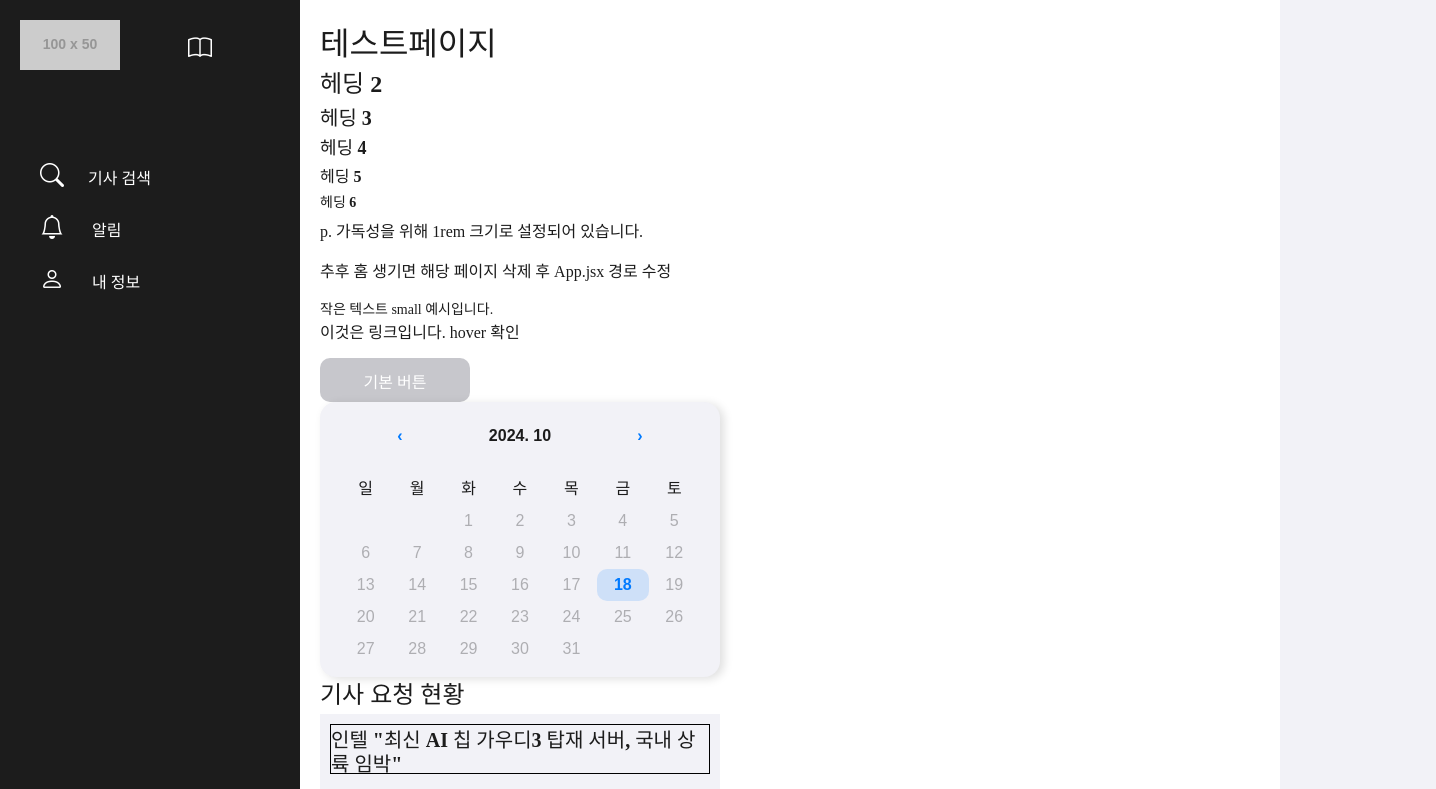
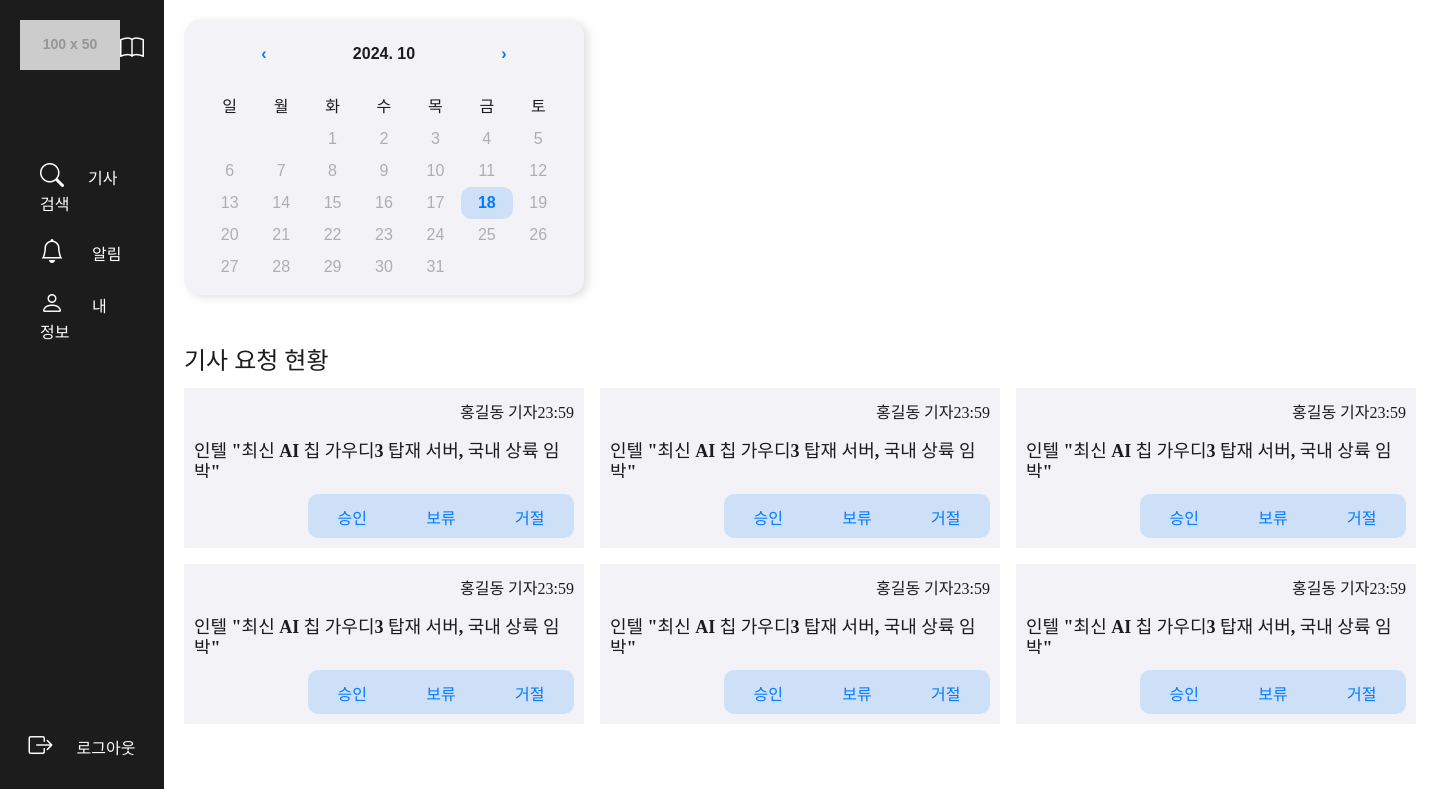
Before and after one commit to MetalRoze/OnlineNews_FE, a React (Vite) app: page /desktop in a window 1280 px wide. Shown: the top 789 px of the page, 1436 px wide, since content can reach past the window. Built offline with nearby package versions, Linux system fonts and the light colour scheme; a web font is replaced by a local one.

Commit message:
style: request 컴포넌트 css 완성

```diff
--- a/src/components/Request.jsx
+++ b/src/components/Request.jsx
@@ -4,21 +4,17 @@ import styled from 'styled-components';
 export default function Request() {
 
     return (
-        <StyledRequestWrapper className='flex column pd10 aiFlexend'>
-            {/* <div className='flex mb1' style={{border: '1px solid black'}}>
-
-                <p className='m0' style={{border: '1px solid black'}}>10:30</p>
-            </div> */}
-            <h3 className='mb1'  style={{border: '1px solid black'}}>인텔 "최신 AI 칩 가우디3 탑재 서버, 국내 상륙 임박"</h3>
-            <div className='flex desktop-3buttons br10' style={{width: '70%'}}>
+        <div className='desktop-request pd10 aiFlexend'>
+            <div className='flex'>
+                <p>홍길동 기자</p>
+                <p className='taRight'>23:59</p>
+            </div>
+            <h4 className='mb1 ellipsis' style={{height: '5rem'}}>인텔 "최신 AI 칩 가우디3 탑재 서버, 국내 상륙 임박"</h4>
+            <div className='flex desktop-request-3buttons br10' style={{width: '70%'}}>
                 <button>승인</button>
                 <button>보류</button>
                 <button>거절</button>
             </div>
-        </StyledRequestWrapper>
+        </div>
     );
 }
-const StyledRequestWrapper = styled.div`
-    width: 25rem;
-    background-color: ${(props) => props.theme.colors.gray10};
-`;
--- a/src/pages/testPageDT.jsx
+++ b/src/pages/testPageDT.jsx
@@ -2,13 +2,14 @@ import React from 'react';
 import Sidebar from '../components/Sidebar'
 import MyCalendar from '../components/Calendar';
 import Request from '../components/Request';
+import styled from 'styled-components';
 
 export default function TestPageDT() {
     return (
         <div className="flex" style={{width:"100vw"}}>
             <Sidebar />
             <div className="desktop-container">
-                <h1>테스트페이지</h1>
+                {/* <h1>테스트페이지</h1>
                 <h2>헤딩 2</h2>
                 <h3>헤딩 3</h3>
                 <h4>헤딩 4</h4>
@@ -24,11 +25,25 @@ export default function TestPageDT() {
                     <a href="#">이것은 링크입니다. hover 확인</a>
                 </p>
 
-                <button>기본 버튼</button>
-                <MyCalendar/>
-                <h2>기사 요청 현황</h2>
-                <Request></Request>
+                <button>기본 버튼</button> */}
+                <MyCalendar />
+                <div style={{ height: '3rem' }}></div>
+                <h2 className='mb1'>기사 요청 현황</h2>
+                <StyledRequestWrapper>
+                    <Request />
+                    <Request />
+                    <Request />
+                    <Request />
+                    <Request />
+                    <Request />
+                </StyledRequestWrapper>
             </div>
         </div>
     );
 }
+const StyledRequestWrapper = styled.div`
+    display: grid;
+    grid-template-rows: repeat(2, 1fr);
+    grid-template-columns: repeat(3, 1fr);
+    gap: 1rem;
+`;
--- a/src/styles/common.css
+++ b/src/styles/common.css
@@ -1,20 +1,16 @@
+ /* 배치 */
  .flex {
      display: flex;
  }
  .column{
     flex-direction: column;
  }
-.mAuto{
+ .mAuto{
     margin: auto;
-}
+ }
  .spaceBetween {
      justify-content: space-between;
  }
-
- .taRight {
-     text-align: right;
- }
-
  .aiCenter {
      align-items: center;
  }
@@ -25,19 +21,28 @@
     justify-content: center;
  }
 
+/* padding */
  .pd10 {
      padding: 10px;
  }
 
+/* margin */
+ .m0{
+    margin: 0;
+ }
  .mr15{
     margin-right: 1.5rem;
  }
  .mb1{
     margin-bottom: 1rem;
  }
- .m0{
-    margin: 0;
- }
+
+ /* border */
  .br10{
     border-radius: 10px;
  }
+
+ /* 텍스트 */
+ .taRight {
+    text-align: right;
+}
--- a/src/styles/styles.css
+++ b/src/styles/styles.css
@@ -148,15 +148,32 @@
     margin:0;
 }
 
+.desktop-request{
+    display: flex;
+    flex-direction: column;
+    width: 25rem;
+    height: 10rem;
+    background-color: var(--color-gray10);
+}
+.desktop-request .ellipsis{
+    width: 100%;
+    overflow: hidden;
+    text-overflow: ellipsis;
+    word-wrap: break-word;
+    display: -webkit-box;
+    /* 노란줄 무시하셈 */
+    -webkit-line-clamp: 2 ;
+    -webkit-box-orient: vertical;
+ }
 /* 관리자 승인+보류+거절버튼 */
-.desktop-3buttons{
+.desktop-request-3buttons{
     background-color: var(--color-blueOp);
 }
-.desktop-3buttons button{
+.desktop-request-3buttons button{
     background-color: transparent;
     color: var(--color-blue);
 }
-.desktop-3buttons button:hover{
+.desktop-request-3buttons button:hover{
     background-color: var(--color-white);
     color: var(--color-blue);
 }
```
